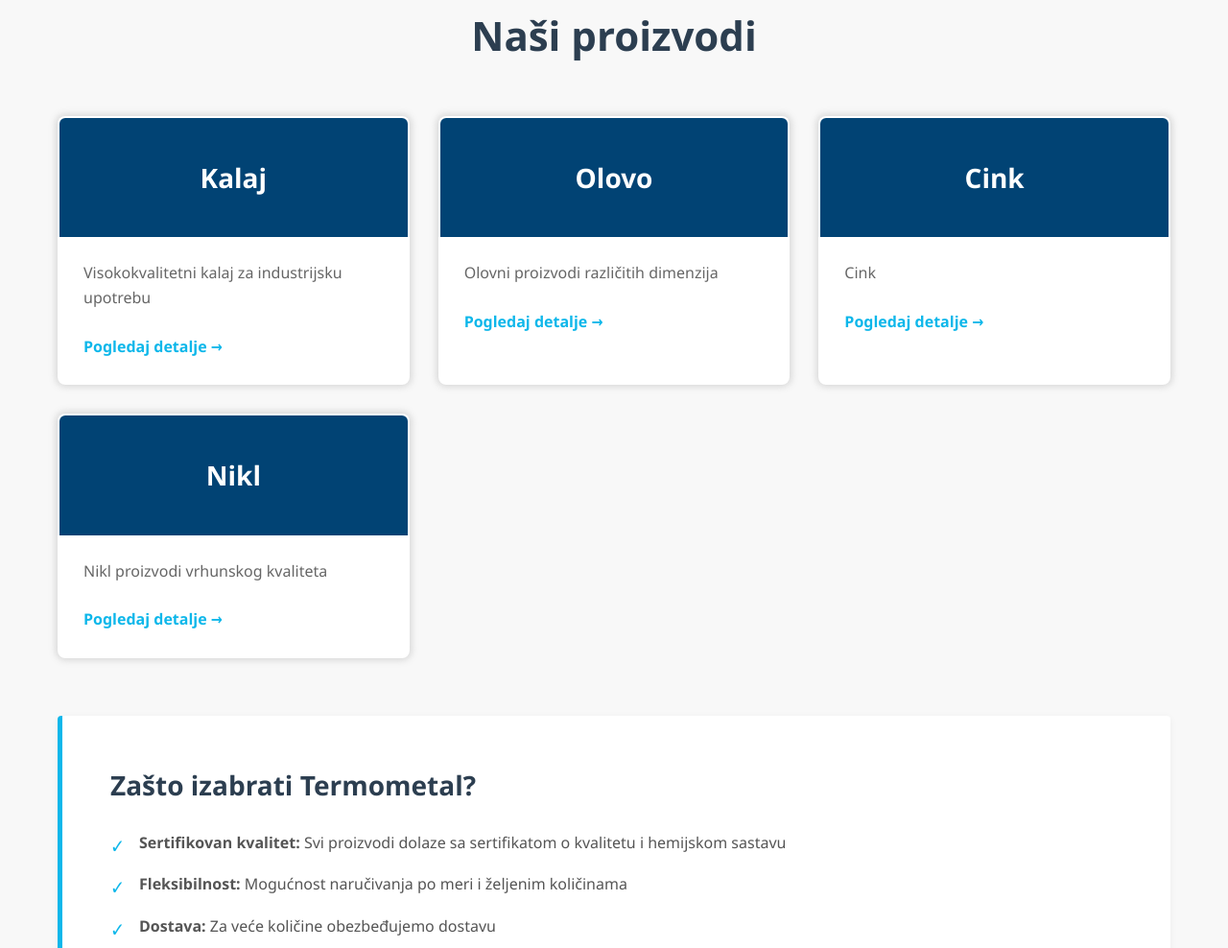
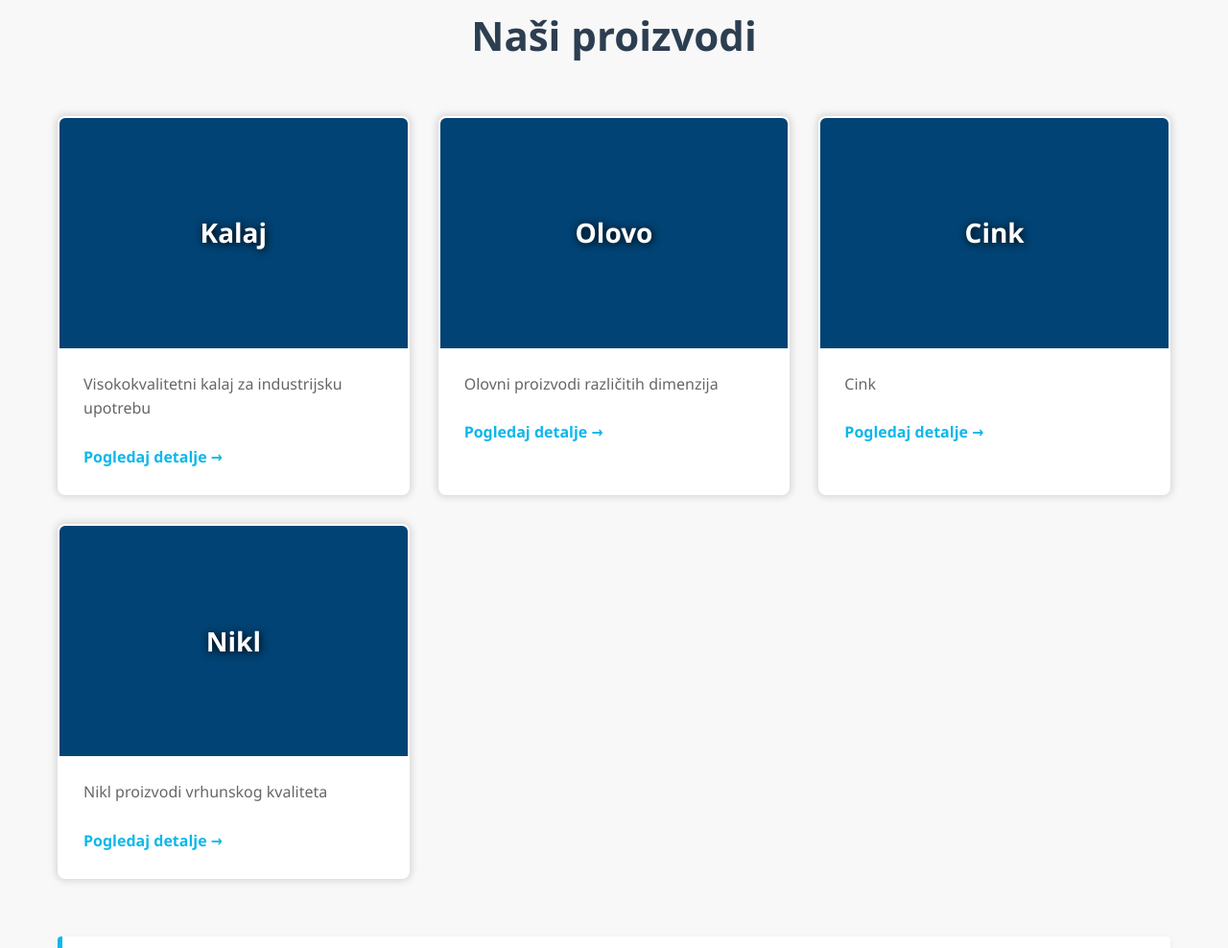
Before and after one commit to termometal03/termometal03.github.io, a plain HTML site: page index.html in a window 1280 px wide. Shown: the part 977-1965 px from the top of the page at 96% size. Drawn offline with Linux system fonts and the light colour scheme.

Commit message:
Add files via upload

```diff
--- a/styles.css
+++ b/styles.css
@@ -215,11 +215,20 @@
     color: white;
     padding: 40px 20px;
     text-align: center;
+    height: 30vh;
+    align-content: center;
+    text-shadow: 1px 1px 9px #000000;
+    background-repeat: no-repeat;
+    background-size: cover;
 }
 
 .product-header h3 {
     font-size: 28px;
     font-weight: 600;
+    width: min-content;
+    margin: auto;
+    padding: 10px;
+    border-radius: 30px;
 }
 
 .product-info {
@@ -609,6 +618,7 @@
     .dropdown-content {
         position: static;
         box-shadow: none;
+        top:60%
         padding-left: 20px;
         margin-top: 0;
         background: #f8f8f8;
```
